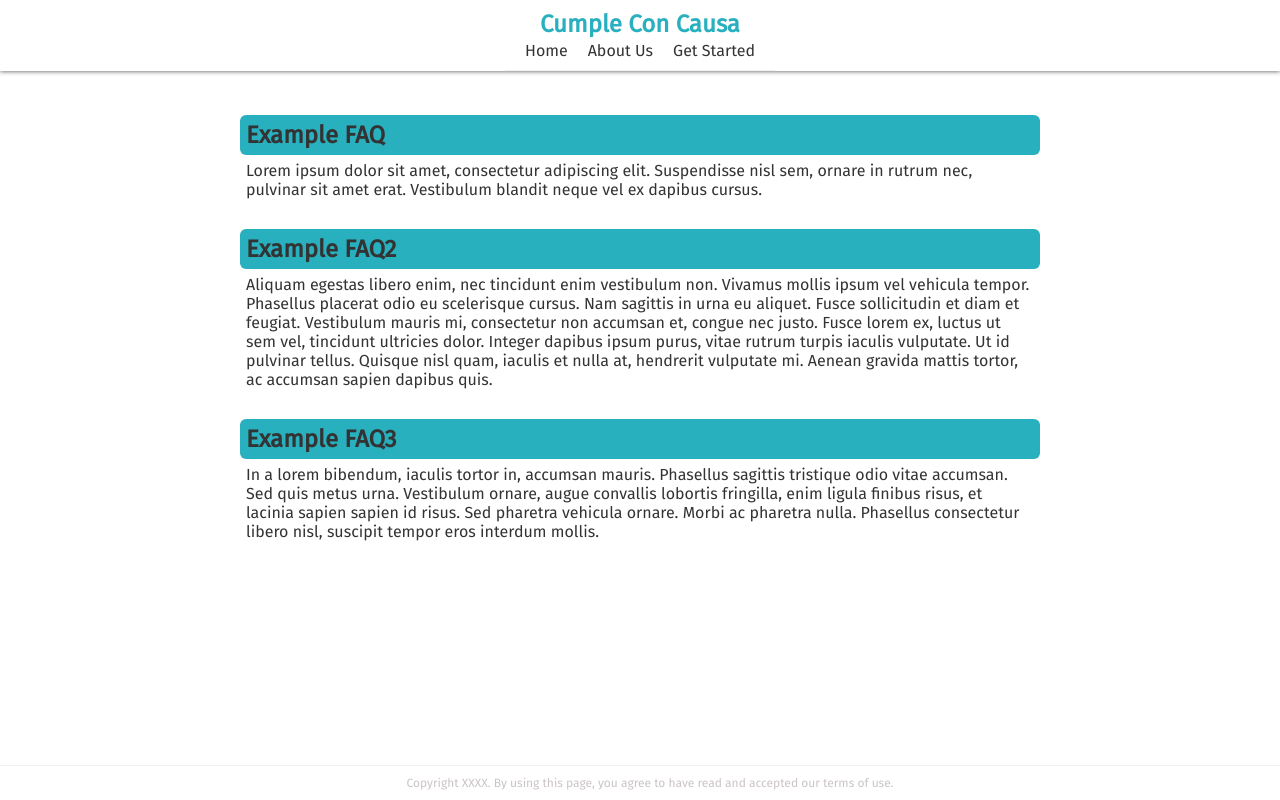
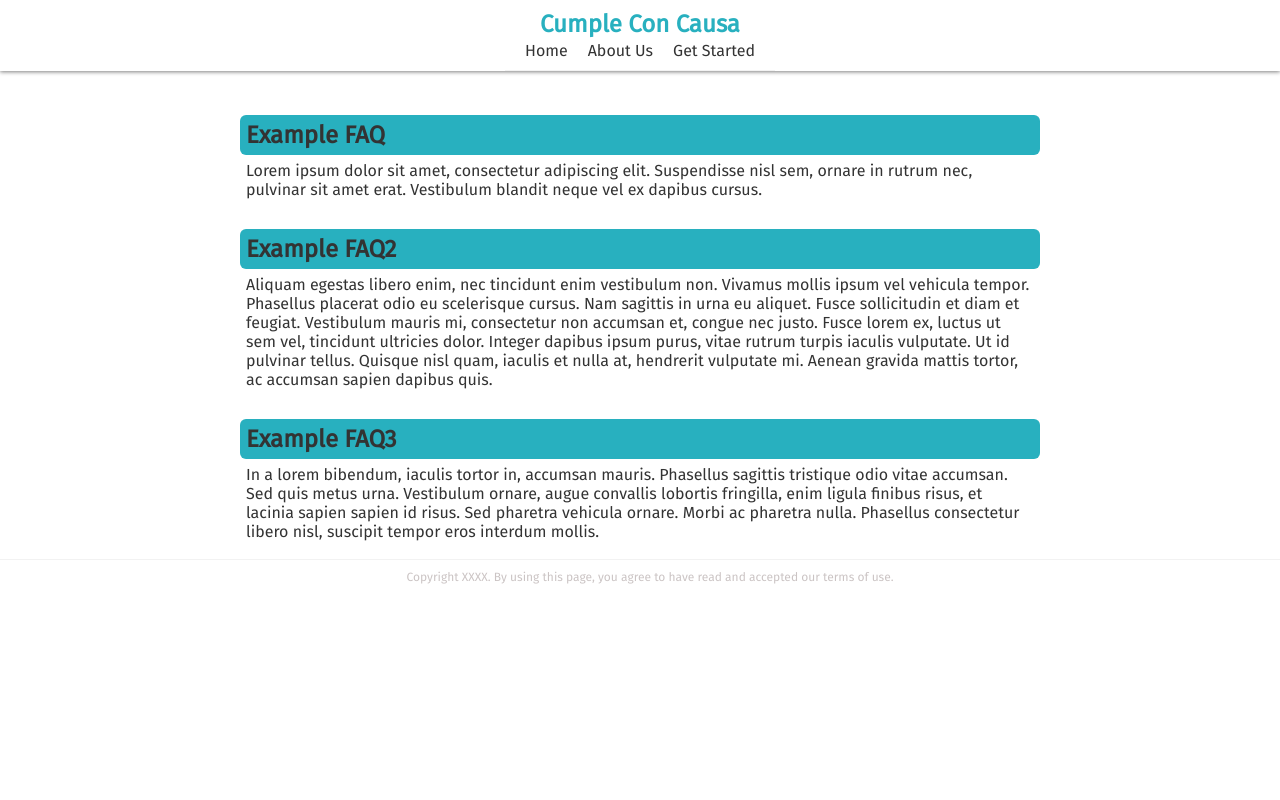
Before and after one commit to benjamin-peng/CumpleConCausa-Frontend, a React (Create React App) app in the folder frontend/: page /FAQs in a window 1280 px wide. Built offline with nearby package versions, Linux system fonts and the light colour scheme.

Commit message:
reposition bottom disclaimer

```diff
--- a/frontend/src/Styles/Bottom.styled.js
+++ b/frontend/src/Styles/Bottom.styled.js
@@ -4,11 +4,11 @@ export default styled.div`
     .bottom {
         border-top: 1px solid #f2f2f2;
         font-size: 12px;
-        position: fixed;
         bottom: 0;
         width: 100%;
         padding: 10px;
         background-color: white;
+        margin-top: auto;
     }
     .bottom p {
         color: rgb(203, 196, 196);
```
